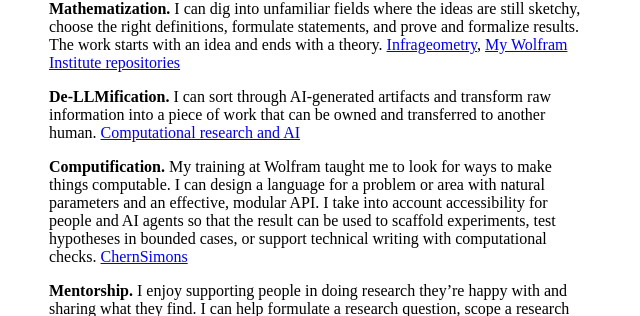
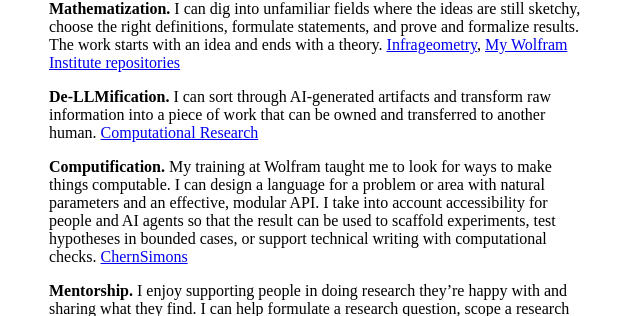
Before and after one commit to p135246/p135246.github.io, a Jekyll site: the page built from WorkWithMe.md, in a window 1280 px wide. Shown: the part 281-597 px from the top of the page, without its empty margins (319-959 px from the left). Built offline with Jekyll 4.4.1, drawn with Linux system fonts in a browser that asks for light colours.

Commit message:
Link Computational Research to the GitHub repository

```diff
--- a/WorkWithMe.md
+++ b/WorkWithMe.md
@@ -16,7 +16,7 @@ Please use the [contact form][contact] to get in touch and briefly describe what
 
 **Mathematization.** I can dig into unfamiliar fields where the ideas are still sketchy, choose the right definitions, formulate statements, and prove and formalize results. The work starts with an idea and ends with a theory. [Infrageometry][infrageometry], [My Wolfram Institute repositories][institute-repositories]
 
-**De-LLMification.** I can sort through AI-generated artifacts and transform raw information into a piece of work that can be owned and transferred to another human. [Computational research and AI][computational-research]
+**De-LLMification.** I can sort through AI-generated artifacts and transform raw information into a piece of work that can be owned and transferred to another human. [Computational Research][computational-research]
 
 **Computification.** My training at Wolfram taught me to look for ways to make things computable. I can design a language for a problem or area with natural parameters and an effective, modular API. I take into account accessibility for people and AI agents so that the result can be used to scaffold experiments, test hypotheses in bounded cases, or support technical writing with computational checks. [ChernSimons][chern-simons]
 
@@ -31,7 +31,7 @@ AI now expands the amount of information available to us autonomously and at gre
 [contact]: /Contact.html
 [infrageometry]: https://github.com/p135246/InfraGeometry
 [institute-repositories]: {% post_url Math/2026-11-15-wolfram-involvement %}#my-wolfram-institute-repositories
-[computational-research]: {% post_url Wolfram/2026-03-04-ai-assisted-computational-research %}
+[computational-research]: https://github.com/p135246/CodexPluginComputationalResearch
 [chern-simons]: https://github.com/p135246/ChernSimons
 [community-mentions]: https://community.wolfram.com/search?q=Hajek
 [multihistory]: https://multihistory.org/
```
